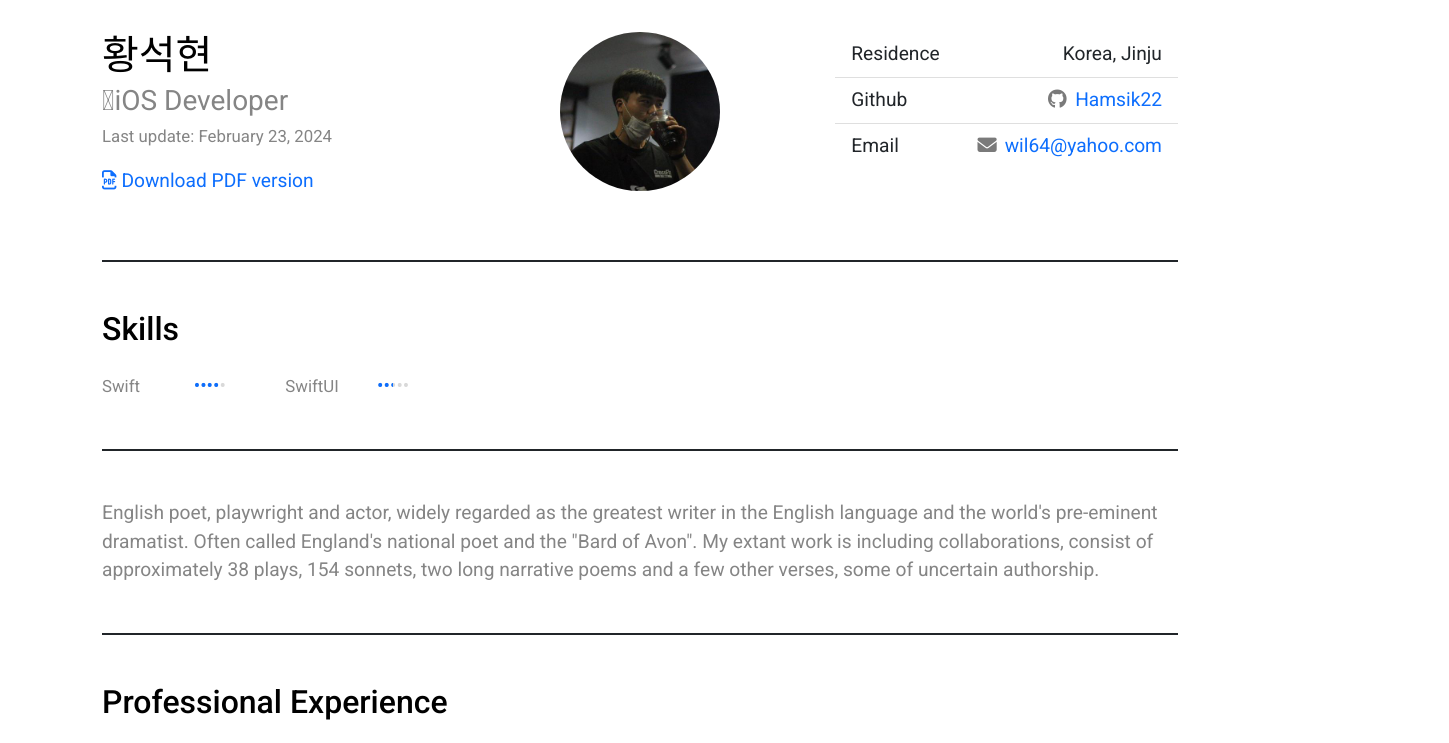
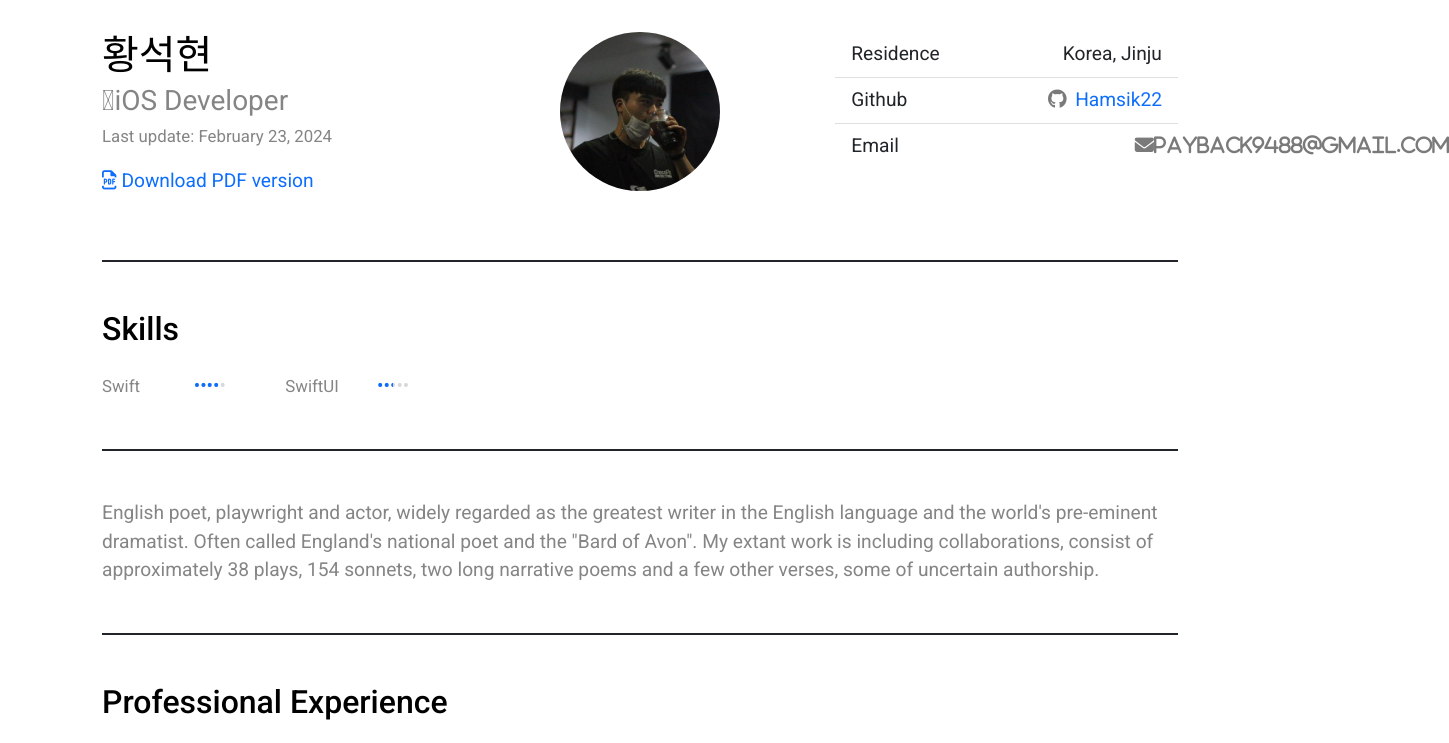
Before and after one commit to hamsik22/CV, a plain HTML site: page index.html in a window 1280 px wide. Shown: the top 743 px of the page, 1449 px wide, since content can reach past the window. Drawn offline with nearby package versions, Linux system fonts and the light colour scheme.

Commit message:
Deploying to gh-pages from @ hamsik22/CV@9e9e05212266aafbb7fa15710fb440f6a2253acd 🚀

```diff
--- a/index.html
+++ b/index.html
@@ -51,7 +51,7 @@
                     </li>
                     <li class="list-group-item d-flex justify-content-between align-items-start">
                         <span class="text-nowrap">Email</span>
-                        <span class="text-nowrap"><a href="payback9488@gmail.com"><i class="fa fa-envelope fact-icon"></i>wil64@yahoo.com</a></span>
+                        <span class="text-nowrap"><a<i class="fa fa-envelope fact-icon"></i>payback9488@gmail.com</a></span>
                     </li>
                 </ul>
             </div>
```
Also changed, not shown: 1 other file.
